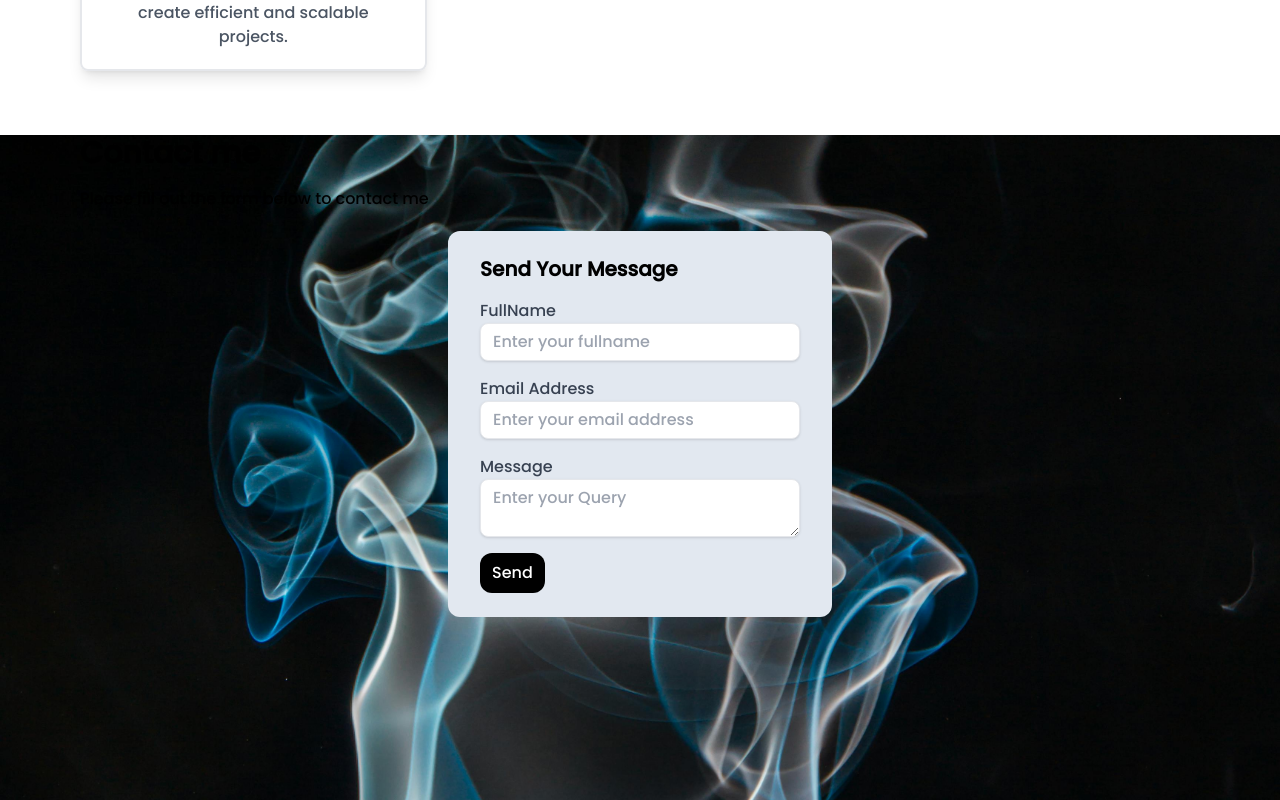
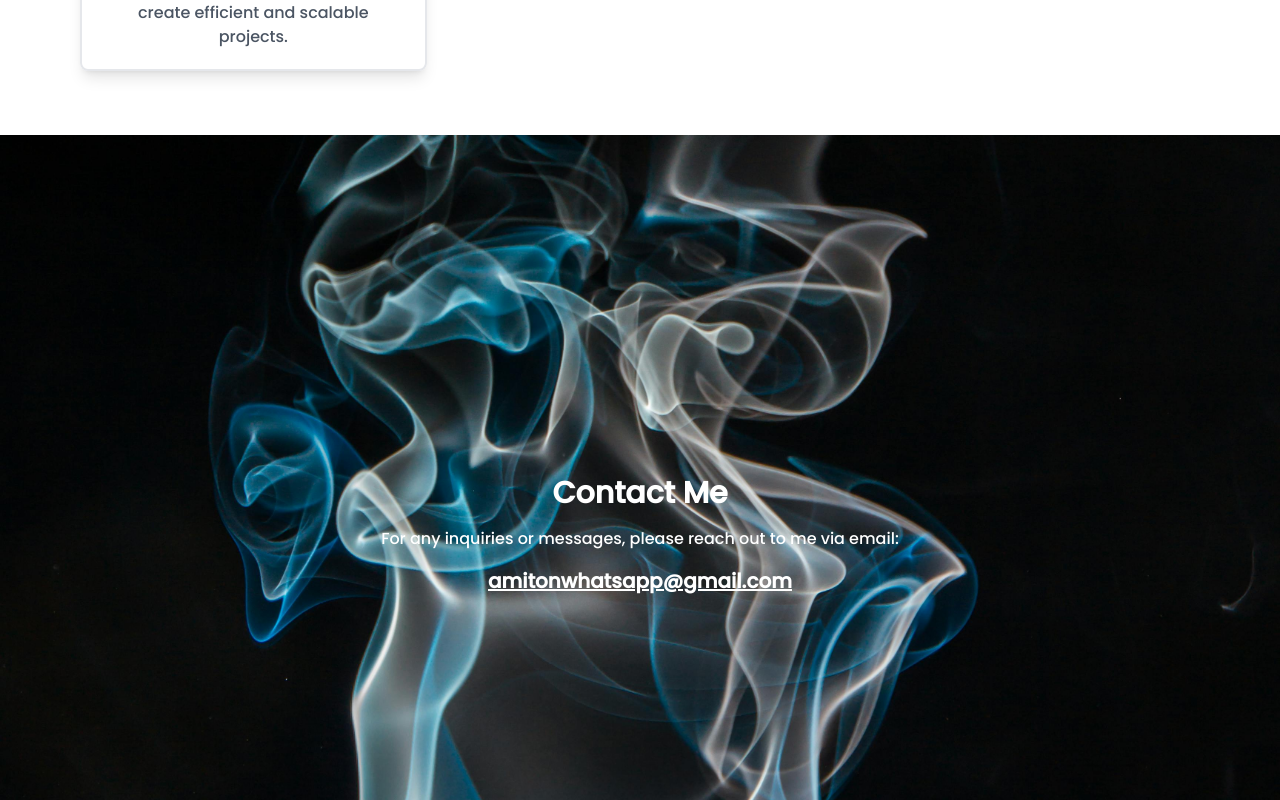
Before and after one commit to amit-on-github/Personal-Portfolio, a React (Vite) app: page / in a window 1280 px wide. Shown: the part 2940-3740 px from the top of the page. Built offline with nearby package versions, Linux system fonts and the light colour scheme; the HTML template or start-up script is replaced by a standard one.

Commit message:
Update Contact.jsx

```diff
--- a/src/components/Contact.jsx
+++ b/src/components/Contact.jsx
@@ -1,33 +1,7 @@
-import axios from "axios";
 import React from "react";
-import { useForm } from "react-hook-form";
-import toast from "react-hot-toast";
 
 function Contact() {
-
-  const {
-    register,
-    handleSubmit,
-    formState: { errors },
-  } = useForm();
-
-  const onSubmit = async (data) => {
-    const userInfo = {
-      name: data.name,
-      email: data.email,
-      message: data.message,
-    };
-    try {
-      await axios.post("https://getform.io/f/raeqjora", userInfo);
-      toast.success("Your message has been sent");
-    } catch (error) {
-      console.log(error);
-      toast.error("Something went wrong");
-    }
-  };
-
   return (
-    <>
     <div
       name="Contact"
       className="max-w-screen-2xl container mx-auto px-4 md:px-20 my-16"
@@ -37,63 +11,24 @@ function Contact() {
         backgroundPosition: "center",
         backgroundRepeat: "no-repeat",
         minHeight: "100vh",
+        display: "flex",
+        justifyContent: "center",
+        alignItems: "center",
+        textAlign: "center",
+        color: "#fff",
       }}
     >
-        <h1 className="text-3xl font-bold mb-4">Contact me</h1>
-        <span>Please fill out the form below to contact me</span>
-        <div className="flex flex-col items-center justify-center mt-5">
-          <form
-            onSubmit={handleSubmit(onSubmit)}
-            action="https://getform.io/f/ayvpmdvb"
-            method="POST"
-            className="bg-slate-200 w-96 px-8 py-6 rounded-xl"
+      <div>
+        <h1 className="text-3xl font-bold mb-4">Contact Me</h1>
+        <p className="mb-4">For any inquiries or messages, please reach out to me via email:</p>
+        <a
+          href="mailto:amitonwhatsapp@gmail.com"
+          className="text-xl font-semibold underline"
         >
-            <h1 className="text-xl font-semibold mb-4">Send Your Message</h1>
-            <div className="flex flex-col mb-4">
-              <label className="block text-gray-700">FullName</label>
-              <input
-                {...register("name", { required: true })}
-                className="shadow rounded-lg appearance-none border  py-2 px-3 text-gray-700 leading-tight focus:outline-none focus:shadow-outline"
-                id="name"
-                name="name"
-                type="text"
-                placeholder="Enter your fullname"
-              />
-              {errors.name && <span>This field is required</span>}
-            </div>
-            <div className="flex flex-col mb-4">
-              <label className="block text-gray-700">Email Address</label>
-              <input
-                {...register("email", { required: true })}
-                className="shadow rounded-lg appearance-none border  py-2 px-3 text-gray-700 leading-tight focus:outline-none focus:shadow-outline"
-                id="email"
-                name="email"
-                type="text"
-                placeholder="Enter your email address"
-              />
-              {errors.email && <span>This field is required</span>}
-            </div>
-            <div className="flex flex-col mb-4">
-              <label className="block text-gray-700">Message</label>
-              <textarea
-                {...register("message", { required: true })}
-                className="shadow rounded-lg appearance-none border  py-2 px-3 text-gray-700 leading-tight focus:outline-none focus:shadow-outline"
-                id="message"
-                name="message"
-                placeholder="Enter your Query"
-              />
-              {errors.message && <span>This field is required</span>}
-            </div>
-            <button
-              type="submit"
-              className="bg-black text-white rounded-xl px-3 py-2 hover:bg-slate-700 duration-300"
-            >
-              Send
-            </button>
-          </form>
+          amitonwhatsapp@gmail.com
+        </a>
       </div>
     </div>
-    </>
   );
 }
 
```
Lines whose indentation alone changed are shown as unchanged.
